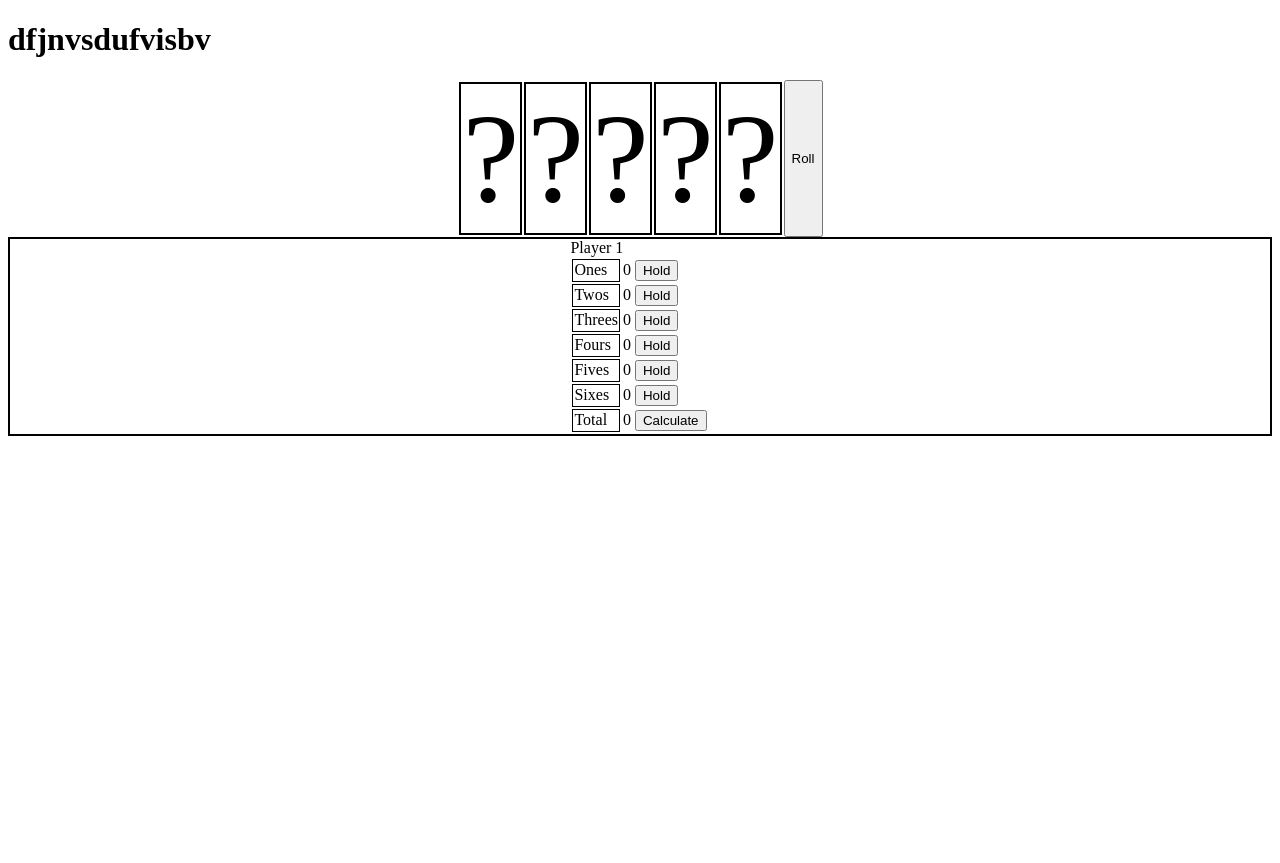
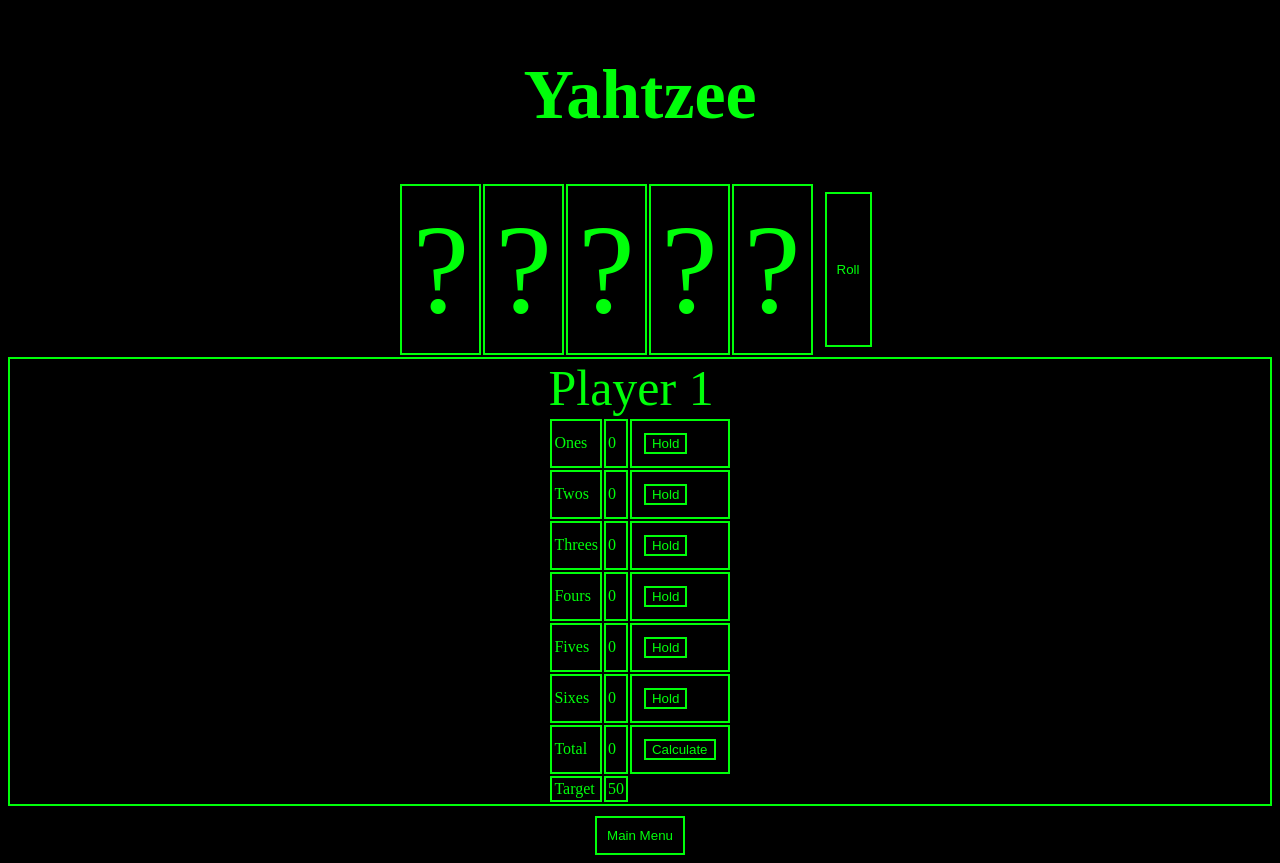
Before and after one commit to JacobBlampied/sparta-project-1, a plain HTML site: page index.html in a window 1280 px wide. Before the commit the page ends 800 px from the top, so only its background shows below. Drawn offline with Linux system fonts and the light colour scheme.

Commit message:
final copy

```diff
--- a/css/main.css
+++ b/css/main.css
@@ -6,18 +6,23 @@
 }
 
 .dice {
-  border: 2px solid black;
+  border: 2px solid rgb(0, 255, 10);
+  background: black;
+  color: rgb(0, 255, 10);
   text-align: center;
   font-size: 8em;
   display: row;
   margin:auto;
+  padding: 10px;
 }
 
 .container-scorecards {
   display: flex;
   flex-direction: row;
   justify-content: center;
-  border: 2px solid black;
+  border: 2px solid rgb(0, 255, 10);
+  background: black;
+  color: rgb(0, 255, 10);
 }
 
 .type {
@@ -31,3 +36,126 @@
 .scorep2 {
   border: 1px solid black;
 }
+
+header {
+  display: flex;
+  justify-content: center;
+}
+
+.button-cont {
+  display: flex;
+  justify-content: center;
+}
+
+#main-menu {
+  margin-top: 10px;
+  padding: 10px;
+  border: 2px solid rgb(0, 255, 10);
+  background: black;
+  color: rgb(0, 255, 10);
+}
+
+#start {
+  margin-top: 10px;
+  margin-bottom: 10px;
+  padding: 10px;
+  border: 2px solid rgb(0, 255, 10);
+  background: black;
+  color: rgb(0, 255, 10);
+}
+
+body {
+  background: black;
+}
+
+td {
+  border: 2px solid rgb(0, 255, 10);
+  color: rgb(0, 255, 10);
+  padding: 2px;
+}
+
+.type {
+  border: 2px solid rgb(0, 255, 10);
+}
+
+.panel-heading {
+  font-size: 50px;
+}
+
+h1 {
+  color: rgb(0, 255, 10);
+  font-size: 70px;
+}
+
+.content {
+  display: flex;
+  flex-direction: column;
+  justify-content: center;
+  border: 2px solid rgb(0, 255, 10);
+  width: 50%;
+  margin-left: 25%;
+}
+
+.instructions{
+  display: block;
+}
+
+li {
+  color: rgb(0, 255, 10);
+}
+
+h2 {
+  color: rgb(0, 255, 10);
+  font-size: 50px;
+}
+
+#roll {
+  margin: 10px;
+  padding: 10px;
+  border: 2px solid rgb(0, 255, 10);
+  background: black;
+  color: rgb(0, 255, 10);
+}
+
+#p1holdbtn1 {
+  margin: 10px;
+  border: 2px solid rgb(0, 255, 10);
+  background: black;
+  color: rgb(0, 255, 10);
+}
+#p1holdbtn2 {
+  margin: 10px;
+  border: 2px solid rgb(0, 255, 10);
+  background: black;
+  color: rgb(0, 255, 10);
+}
+#p1holdbtn3 {
+  margin: 10px;
+  border: 2px solid rgb(0, 255, 10);
+  background: black;
+  color: rgb(0, 255, 10);
+}
+#p1holdbtn4 {
+  margin: 10px;
+  border: 2px solid rgb(0, 255, 10);
+  background: black;
+  color: rgb(0, 255, 10);
+}
+#p1holdbtn5 {
+  margin: 10px;
+  border: 2px solid rgb(0, 255, 10);
+  background: black;
+  color: rgb(0, 255, 10);
+}
+#p1holdbtn6 {
+  margin: 10px;
+  border: 2px solid rgb(0, 255, 10);
+  background: black;
+  color: rgb(0, 255, 10);
+}
+#p1calc {
+  margin: 10px;
+  border: 2px solid rgb(0, 255, 10);
+  background: black;
+  color: rgb(0, 255, 10);
+}
--- a/index.html
+++ b/index.html
@@ -13,7 +13,10 @@
 
 
   <!-- RANDOM NUMBER GENERATORS -->
-  <h1>dfjnvsdufvisbv</h1>
+<header>
+  <h1>Yahtzee</h1>
+</header>
+
   <div class="container">
     <table>
       <thead>
@@ -71,10 +74,20 @@
             <td id="p1total" class="numtotal">0</td>
             <td><button id="p1calc">Calculate</button></td>
           </tr>
+          <tr>
+            <td class="type">Target</td>
+            <td class="numtotal">50</td>
+          </tr>
         </table>
+
       </div>
     </div>
 
+
+  </div>
+
+  <div class="button-cont">
+    <a href="menu.html"><button id="main-menu" type="button">Main Menu</button></a>
   </div>
 
 </body>
--- a/js/app.js
+++ b/js/app.js
@@ -69,6 +69,7 @@ document.addEventListener('DOMContentLoaded', () => {
         Game.fives.splice(0, Game.fives.length);
         Game.sixes.splice(0, Game.sixes.length);
 
+        console.log("randnum", Game.RandomNumber());
         Game.dice[0].innerHTML = Game.RandNumArray[0];
         Game.dice[1].innerHTML = Game.RandNumArray[1];
         Game.dice[2].innerHTML = Game.RandNumArray[2];
@@ -132,6 +133,7 @@ document.addEventListener('DOMContentLoaded', () => {
         } // SWITCH END
       } // FOR LOOP END
     } // ARRAY PUSH END
+    console.log(Game.ArrayPush);
 
 
     // Hold Function
@@ -185,6 +187,13 @@ document.addEventListener('DOMContentLoaded', () => {
               } // TOTAL SCORE END
               Game.filltotal.innerHTML = Game.Total.reduce(Game.TotalScore)
               Game.TotalScore()
+              // WIN CONDITION
+
+              if (Game.filltotal.innerHTML > 50) {
+                alert("You Win!")
+              } else {
+                alert("You Lose!")
+              }
             }) // EVENT LISTENER END
           } // IF END
         }) // EVENT LISTENER END (TOP)
@@ -228,12 +237,6 @@ document.addEventListener('DOMContentLoaded', () => {
 } // DICE END
  Game.Dice()
 
- // WIN CONDITION
 
- // if (Game.filltotal.innerHTML > 25) {
- //   alert("You Win!")
- // } else {
- //   alert("You Lose!")
- // }
 
 }); // DOMContentLoaded END
```
Also changed, not shown: menu.html (added, +42 -0 lines).
